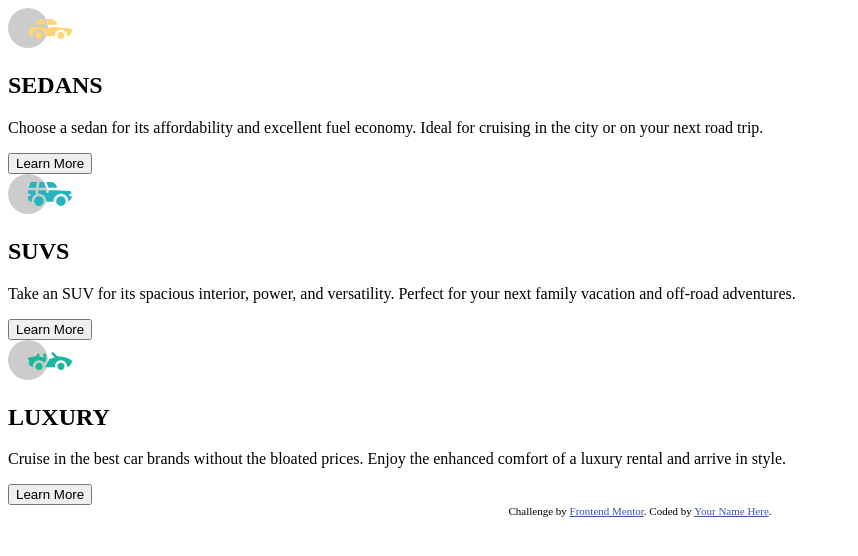
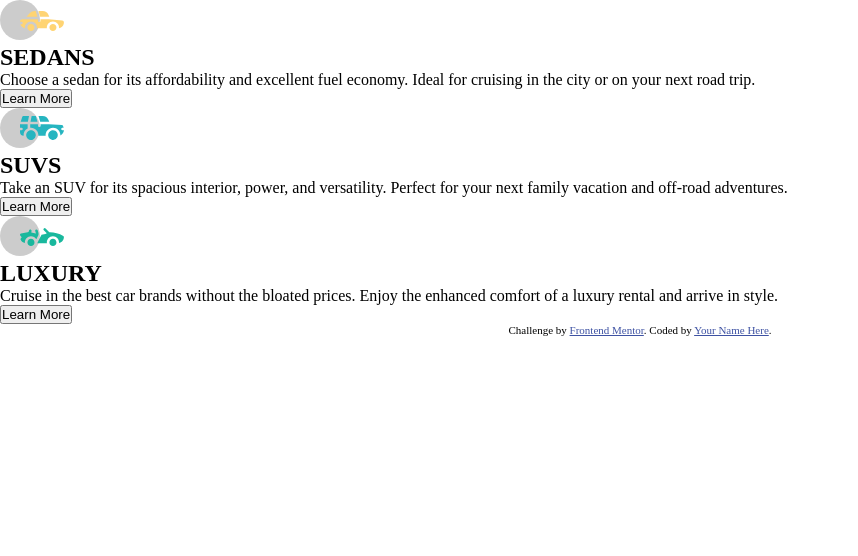
Before and after one commit to aarontark/3-Column-Preview-Card, a plain HTML site: page index.html in a window 1280 px wide. Shown: the whole page, without its empty margins (0-858 px from the left). Drawn offline with Linux system fonts and the light colour scheme.

Commit message:
linked css to html and removed padding and margin

```diff
--- a/index.html
+++ b/index.html
@@ -5,6 +5,7 @@
   <meta name="viewport" content="width=device-width, initial-scale=1.0"> <!-- displays site properly based on user's device -->
 
   <link rel="icon" type="image/png" sizes="32x32" href="./images/favicon-32x32.png">
+  <link rel="stylesheet" href="style.css">
 
   <title>Frontend Mentor | 3-column preview card component</title>
 
--- a/style.css
+++ b/style.css
@@ -0,0 +1,7 @@
+*,
+*::before,
+*::after {
+    padding: 0;
+    margin: 0;
+    box-sizing: border-box;
+}
```
